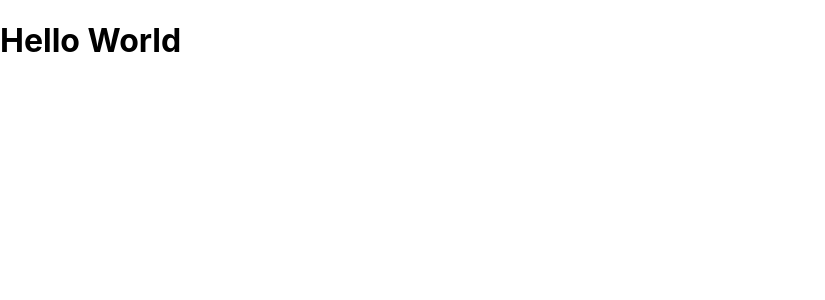
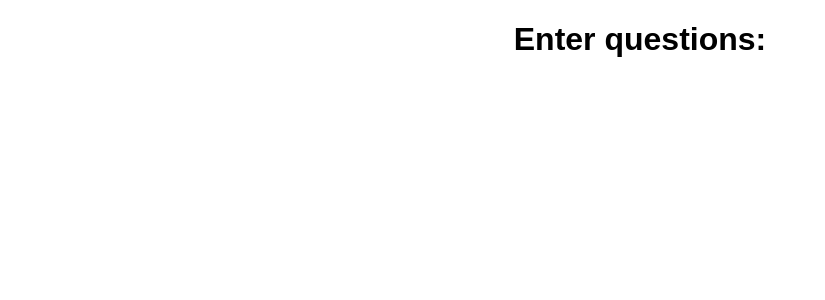
Before and after one commit to miguel-fg/fall-hacks-test, a React (Create React App) app: page / in a window 1280 px wide. Shown: the top 300 px of the page, without its empty margins (0-825 px from the left). Built offline with nearby package versions, Linux system fonts and the light colour scheme.

Commit message:
Added main header

```diff
--- a/src/App.js
+++ b/src/App.js
@@ -1,9 +1,10 @@
 import './App.css';
+import Header from './components/Header';
 
 function App() {
   return (
     <>
-      <h1>Hello World</h1>
+      <Header />
     </>
   );
 }
--- /dev/null
+++ b/src/components/Header.js
@@ -0,0 +1,6 @@
+
+export default function Header(){
+    return (
+        <h1 className="main-header">Enter questions:</h1>
+    )
+}
--- a/src/index.css
+++ b/src/index.css
@@ -1,13 +1,5 @@
-body {
-  margin: 0;
-  font-family: -apple-system, BlinkMacSystemFont, 'Segoe UI', 'Roboto', 'Oxygen',
-    'Ubuntu', 'Cantarell', 'Fira Sans', 'Droid Sans', 'Helvetica Neue',
-    sans-serif;
-  -webkit-font-smoothing: antialiased;
-  -moz-osx-font-smoothing: grayscale;
+.main-header{
+  font-family: Arial, Helvetica, sans-serif;
+  text-align: center;
+  font-size: xx-large;
 }
-
-code {
-  font-family: source-code-pro, Menlo, Monaco, Consolas, 'Courier New',
-    monospace;
-}
```
